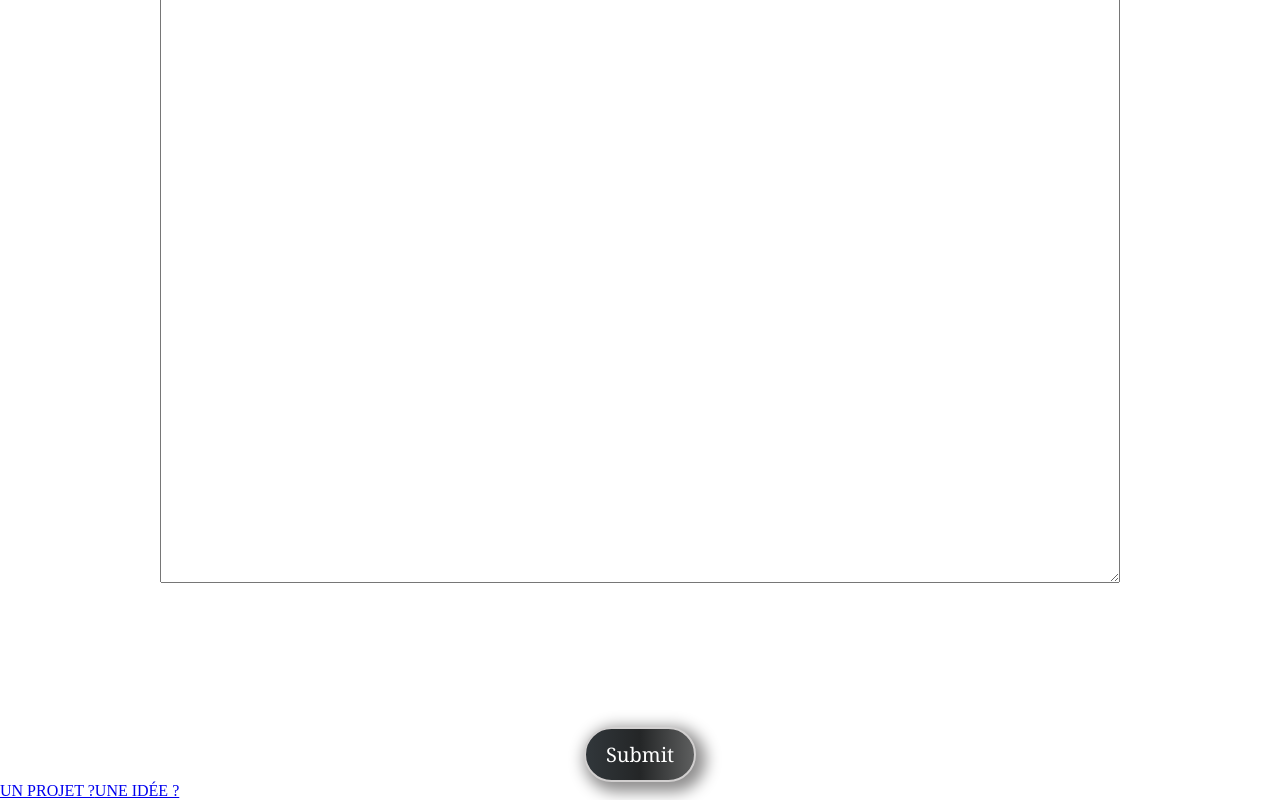
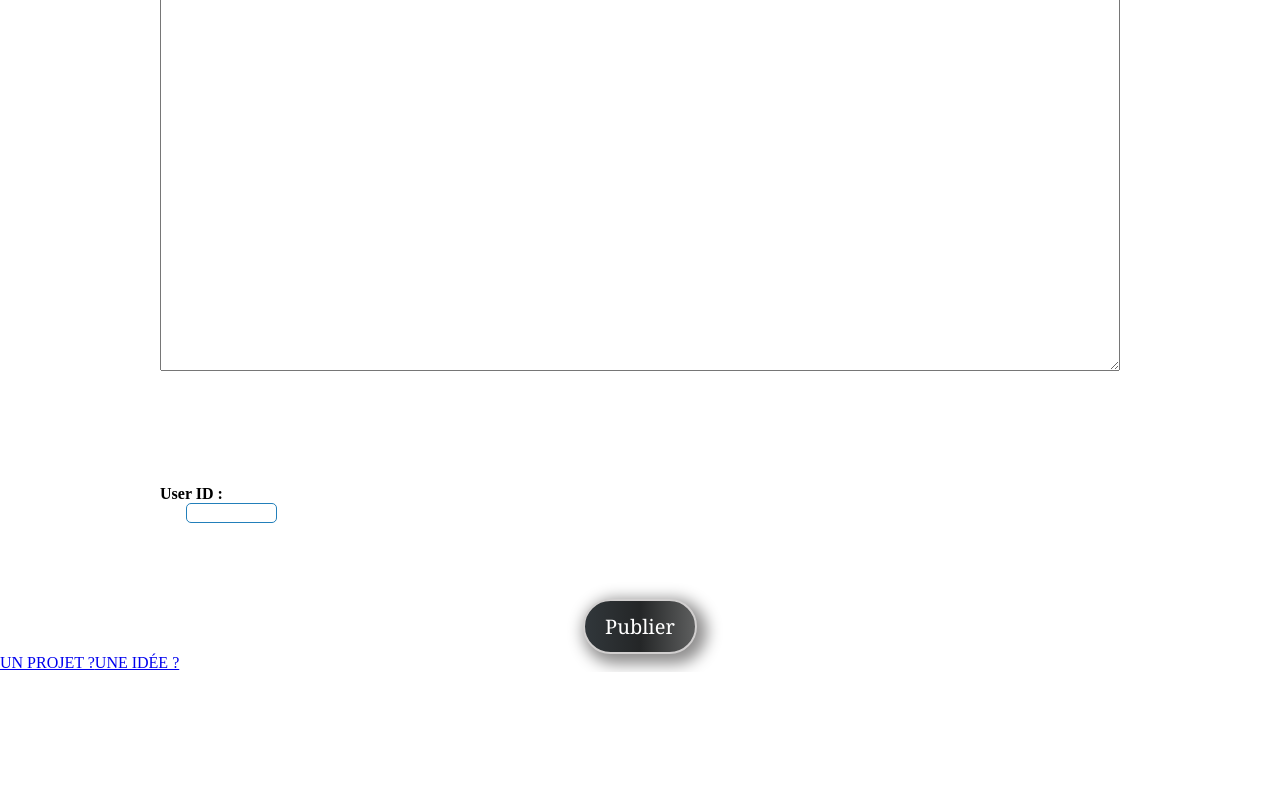
Before and after one commit to WildCodeSchool/remote-fr-q2p3-digico-front, a React (Create React App) app: page /creer-idee in a window 1280 px wide. Shown: the part 1433-2233 px from the top of the page. After the commit the page ends 2105 px from the top, so only its background shows below. Built offline with nearby package versions, Linux system fonts and the light colour scheme.

Commit message:
create idea form done

```diff
--- a/src/components/IdeasCard.css
+++ b/src/components/IdeasCard.css
@@ -41,14 +41,11 @@
     justify-content: space-between;
 }
 
-<<<<<<< HEAD
-=======
 .comments {
     display: flex;
     flex-direction: column;
     justify-content: space-between;
 }
->>>>>>> 5b262493060238e844013940e9b8ac175b94630f
 .comment_form {
     margin-top: 1%;
     border-radius: 10px;
--- a/src/components/IdeasCard.jsx
+++ b/src/components/IdeasCard.jsx
@@ -1,8 +1,16 @@
 import React, {useState} from 'react'
 import {FaRegHandPaper, FaRegCommentDots, FaHeart} from 'react-icons/fa';
+import CommentCard from '../components/comments/CommentCard'
 import './IdeasCard.css'
 
-function IdeasCard({idea}) {
+function IdeasCard({idea, comment}) {
+    // const [ideas, setIdeas] = useState([]);
+    // useEffect(() => {
+    //     axios
+    //     .get("http://localhost:8000/api/ideas/ideaowner")
+    //     .then((res) => res.data)
+    //     .then((data) => setIdeas(data))
+    // }, [])
 
     const [showComments, setShowComments] = useState(false);
     return (
@@ -30,7 +38,7 @@ function IdeasCard({idea}) {
                 <input className="comment_form" type="text" placeholder="Com" />
                 </div>
                 <div className="coms">
-                <span>Com1 : Blablabla</span>
+                <CommentCard comment={comment} />
                 </div>
             </div>}
             </div>
--- a/src/components/comments/CommentCard.jsx
+++ b/src/components/comments/CommentCard.jsx
@@ -3,11 +3,29 @@ import axios from 'axios'
 import './CommentCard.css'
 import { FaCommentSlash } from 'react-icons/fa'
 
-function IdeaComments({comment}) {
+function IdeaComments({comment, idea}) {
 
+    const [comments, setComments] = useState([]);
+    useEffect(() => {
+        axios
+        .get("http://localhost:8000/api/comments/comments_card")
+        .then((res) => res.data)
+        .then((data) => setComments(data))
+    }, [])
+
+// console.log(idea.id);
     return (
         <div className="comment_card_container">
-            {comment.comment_content}
+            {comments
+                // .filter(comment => comment.idea_id === idea.id)
+                .map((comment)=>
+                <div key={comment.id} className="comment_container">
+                    {comment.comment_content}
+                    {comment.comment_date}
+                    {/* <CommentCard comment={comment} /> */}
+                </div>
+                )}
+                {/* {comment.comment_content} */}
         </div>
     )
 }
--- /dev/null
+++ b/src/contexts/CommentContext.jsx
@@ -0,0 +1,5 @@
+import { createContext } from "react";
+
+const CommentContext = createContext(null);
+
+export default CommentContext;
--- a/src/pages/Idea/CreateIdea.jsx
+++ b/src/pages/Idea/CreateIdea.jsx
@@ -1,28 +1,66 @@
-import React from 'react';
+import React, { useState } from 'react';
+import { useHistory } from "react-router-dom";
+import axios from 'axios';
 import ConnectFooter from '../../components/footer/ConnectFooter'
 import Navbar from '../../components/Navbar';
 import "./CreateIdea.css";
 
 
 function CreateIdea() {
+  let history = useHistory();
+  const url = "http://localhost:8000/api/ideas"
+  const [category, setCategory] = useState("")
+  const [idea, setIdea] = useState({
+    title: "",
+    // category: "",
+    description: "",
+    idea_date: "",
+    user_id: "",
+  })
+
+  const createIdea = e => {
+    e.preventDefault();
+    axios.post(url,{
+      title: idea.title,
+      category: category,
+      description: idea.description,
+      idea_date: new Date().toLocaleDateString('fr-FR'),
+      user_id: idea.user_id
+    })
+    alert("Votre idée a été crée.")
+    history.push('/liste-idee')
+  }
+  // function handleCategory(e) {
+  //   const newCategory
+  // }
+  function handleInputChange(e) {
+    const newIdea= {...idea}
+    newIdea[e.target.id] = e.target.value
+    setIdea(newIdea)
+  }
+
     return (
         <div>
             <ConnectFooter/>
-            <form className="create-idea" >
+            <form className="create-idea" onSubmit={createIdea}>
                 <label>Titre de votre idée : </label>
-                <input className="idea-form-title" name="title" type="textarea"/>
+                <input required className="idea-form-title" name="title" id="title" type="textarea" onChange={(e) => handleInputChange(e)} value={idea.title}/>
                 <label className="categorie-label">Catégorie : </label>
-                <select className="categorie-list-idea" name="categorieList" id="selectList">
+                <select required className="categorie-list-idea" name="categorieList" id="category" onChange={(e) => setCategory(e.target.value)} value={category}>
                 <option value=""> -- Choisir une catégorie -- </option>
-                    <option value="option 1">Ecologie</option>
-                    <option value="option 2">Social</option>
-                    <option value="option 3">Tech</option>
+                    <option value="Ecologie">Ecologie</option>
+                    <option value="Social">Social</option>
+                    <option value="Tech">Tech</option>
+                    <option value="Tech">Divers</option>
                 </select>
-                <label className="img-label"> Image (facultatif) : </label>
-                <input className="idea-form-img" name="image" type="file"/>
                 <label>Description détaillée : </label>
-                <textarea className="idea-form-desc" name="desc" type="textarea" placeholder="Ceci est la description"/>
-                <input className="create-idea_submit-btn" type="submit"/>
+                <textarea required className="idea-form-desc" name="desc" id="description" type="textarea" onChange={(e) => handleInputChange(e)} value={idea.description}/>
+                <label for="user"> <br/>User ID :</label>
+                <input required type="number" id="user_id"
+                  onChange ={(e) => handleInputChange(e)}
+                  value={idea.user_id}
+                  className="contributors_input"/>
+                <input className="create-idea_submit-btn" type="submit" value="Publier"/>
             </form>
             <Navbar/>
           </div>
--- a/src/pages/Idea/ListIdea.jsx
+++ b/src/pages/Idea/ListIdea.jsx
@@ -15,13 +15,13 @@ function ListIdea() {
         .then((res) => res.data)
         .then((data) => setIdeas(data))
     }, [])
-    const [comments, setComments] = useState([]);
-    useEffect(() => {
-        axios
-        .get("http://localhost:8000/api/comments/comments_card")
-        .then((res) => res.data)
-        .then((data) => setComments(data))
-    }, [])
+    // const [comments, setComments] = useState([]);
+    // useEffect(() => {
+    //     axios
+    //     .get("http://localhost:8000/api/comments/comments_card")
+    //     .then((res) => res.data)
+    //     .then((data) => setComments(data))
+    // }, [])
 
     return (
         <div>
@@ -31,14 +31,15 @@ function ListIdea() {
                 .map((idea)=>
                 <div key={idea.id} className="idea_container">
                     <IdeasCard idea={idea} />
+                    {/* <CommentCard comment={comment} /> */}
                 </div>
                 )}
-                {comments
+                {/* {comments
                 .map((comment)=>
                 <div key={comment.id} className="comment_container">
                     <CommentCard comment={comment} />
                 </div>
-                )}
+                )} */}
             </div>
             <Navbar/>
         </div>
```
Also changed, not shown: src/components/comments/CommentToggle.jsx (added), 1 other file (tests, documents, lock files or other folders).
